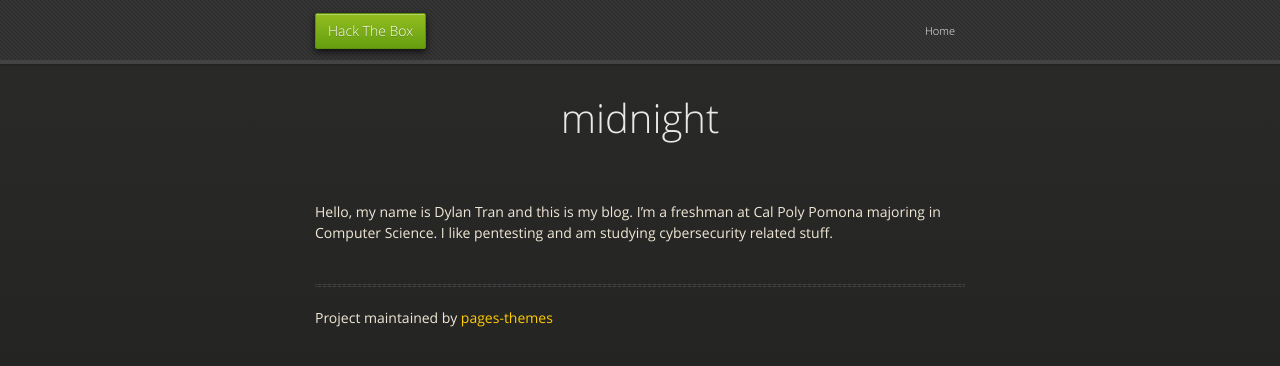
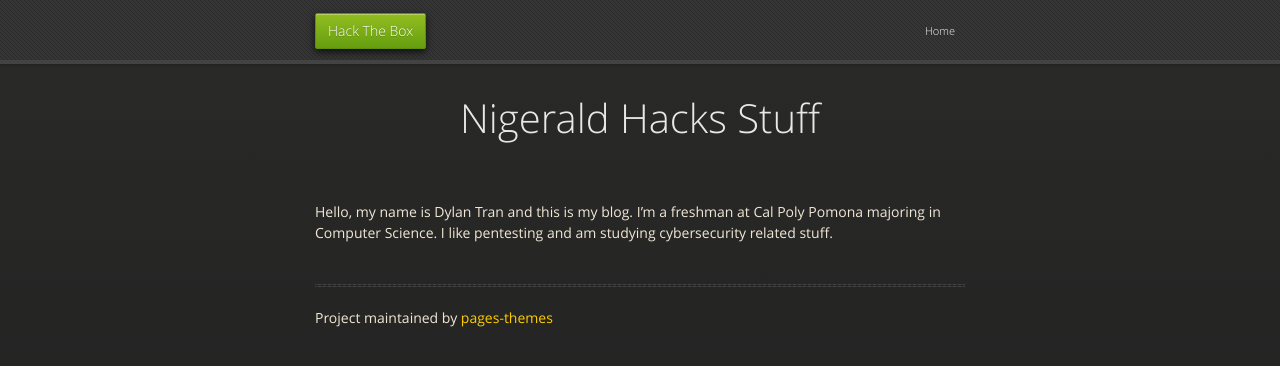
Before and after one commit to pages-themes/midnight, a Jekyll site: the page built from index.md, in a window 1280 px wide. Shown: the top 366 px of the page. Built offline with Jekyll 4.4.1, drawn with Linux system fonts in a browser that asks for light colours.

Commit message:
Update index.md

```diff
--- a/index.md
+++ b/index.md
@@ -1,4 +1,6 @@
 ---
 layout: default
+title: Nigerald Hacks Stuff
+Description:
 ---
 Hello, my name is Dylan Tran and this is my blog. I'm a freshman at Cal Poly Pomona majoring in Computer Science. I like pentesting and am studying cybersecurity related stuff.
```
